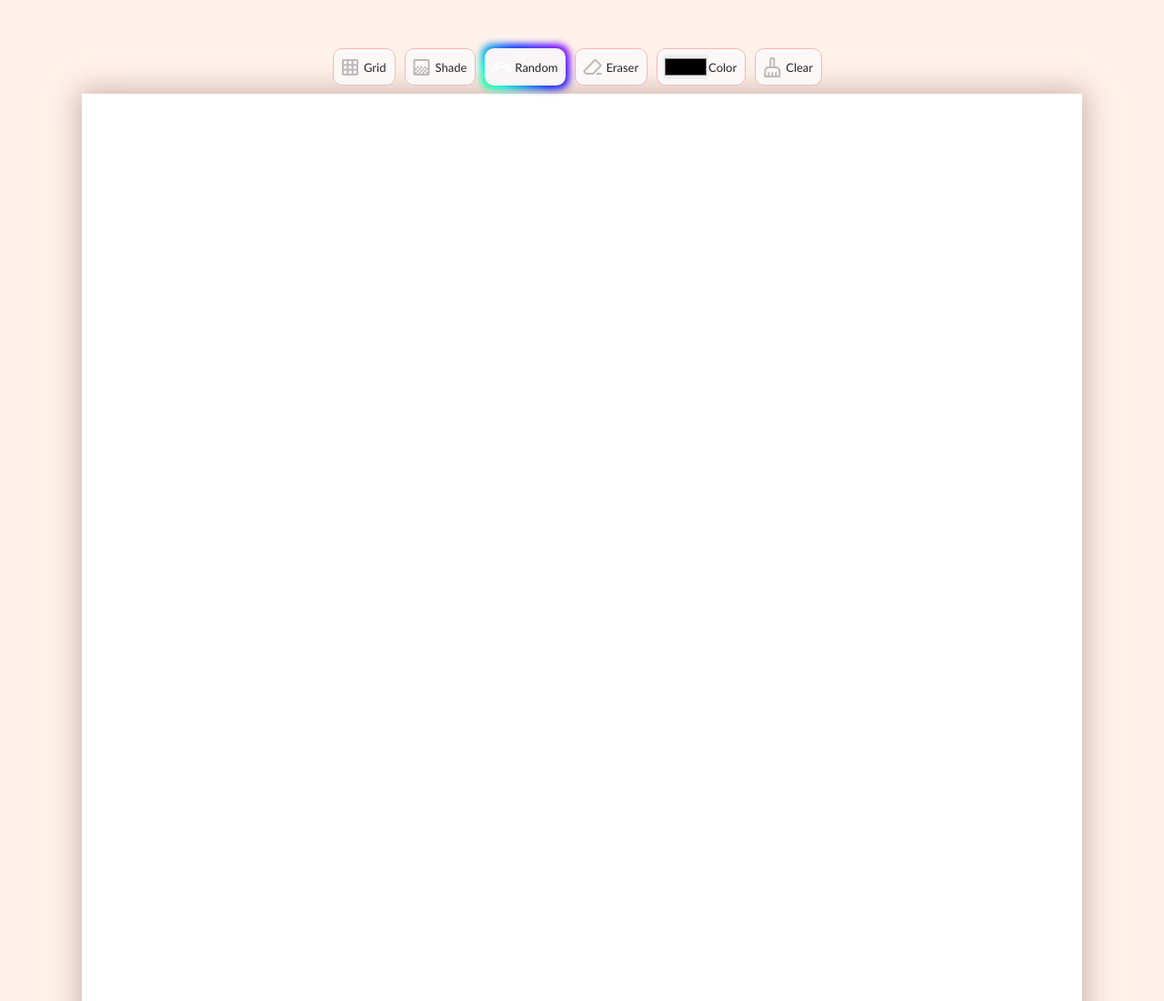
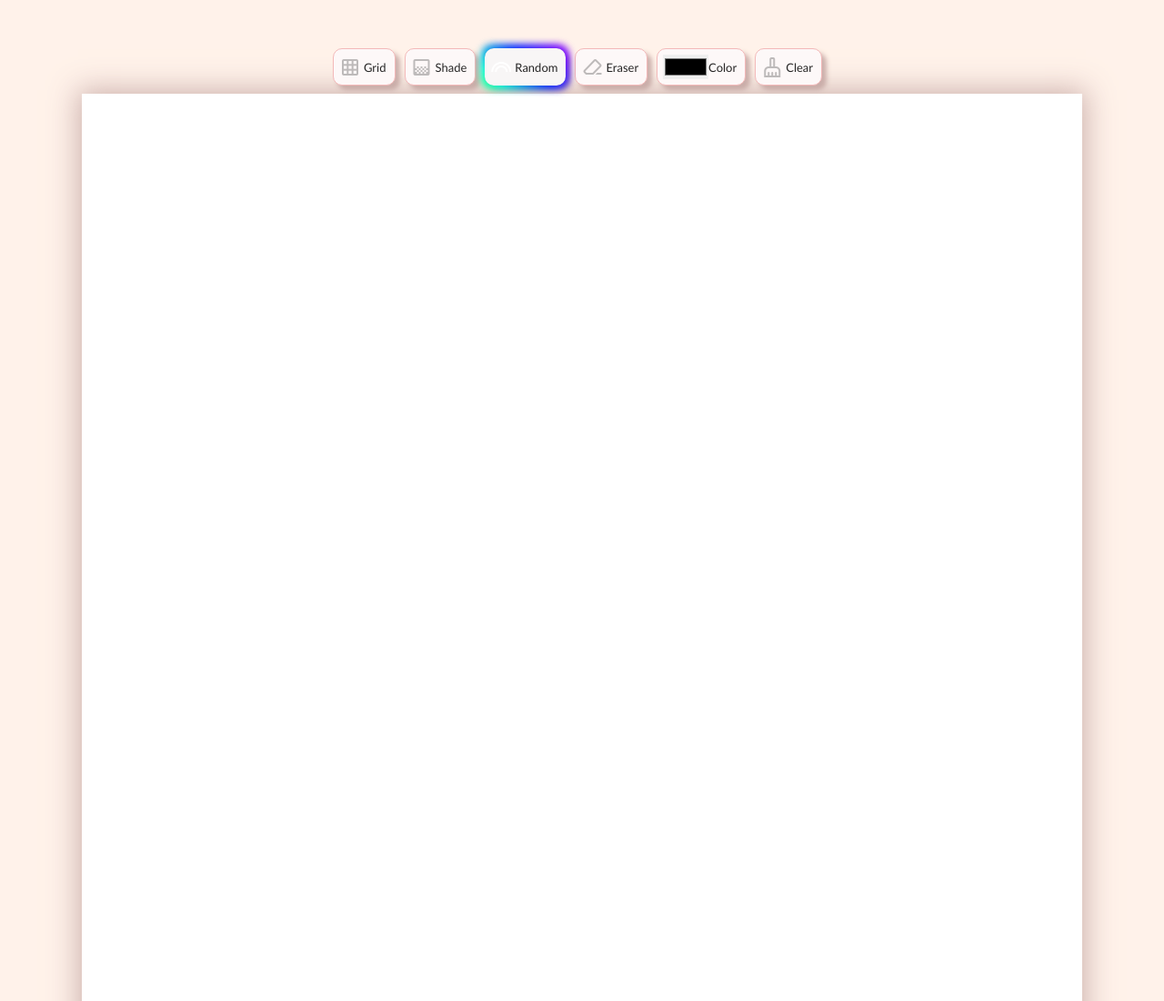
Before and after one commit to AnnnaKorol/Etch-a-Sketch-, a website: page index.html in a window 1280 px wide. Shown: the top 1100 px of the page at 91% size. Drawn offline with nearby package versions, Linux system fonts and the light colour scheme.

Commit message:
add css styles &comments to eraser

```diff
--- a/etch-a-sketch.js
+++ b/etch-a-sketch.js
@@ -263,8 +263,13 @@ function toggleEraser() {
   penColor = erasing ? "" : colorPickerColor;                                 //Когда включён режим ластика (erasing === true), цвет пера (penColor) устанавливается в пустую строку (""), что, вероятно, означает прозрачный цвет, с которым происходит стирание (перо как бы "рисует" прозрачным цветом). Если ластик выключен, перо снова получает цвет, выбранный через цветовой пикер (colorPickerColor).
 }
 
+//1) if the eraser active, the randomazingColors and shading should be disable.
+//2) if the eraser button is active  -> accentColor, if not --> inactiveColor
+//3) if erazing active, the penColor should be transparant as it make no color in the square.
 
 //------------------------------------------------------------------------//
+
+//Функция clearSketch() выполняет перезапуск сетки для рисования, удаляя все существующие квадраты и создавая новую чистую сетку.
 
 function clearSketch() {
   removeGridSquares();
--- a/styles.css
+++ b/styles.css
@@ -42,13 +42,18 @@ body {
   margin-right: 10px;
   border: 1px rgb(243, 185, 185) solid;
   border-radius: 10px;
-  animation: pulse 3s infinite;
+  box-shadow: 5px 5px 5px rgba(193, 162, 158, 0.804);
+  transition: all 0.3s ease;
+  touch-action: manipulation;
 }
 
 
 .top-button:hover {
   color: #aa6804;
+  box-shadow: 0px 2px 20px #A20A3C;
+    top: 3px;
 }
+
 
 .top-button > span {
   cursor: pointer;
```
